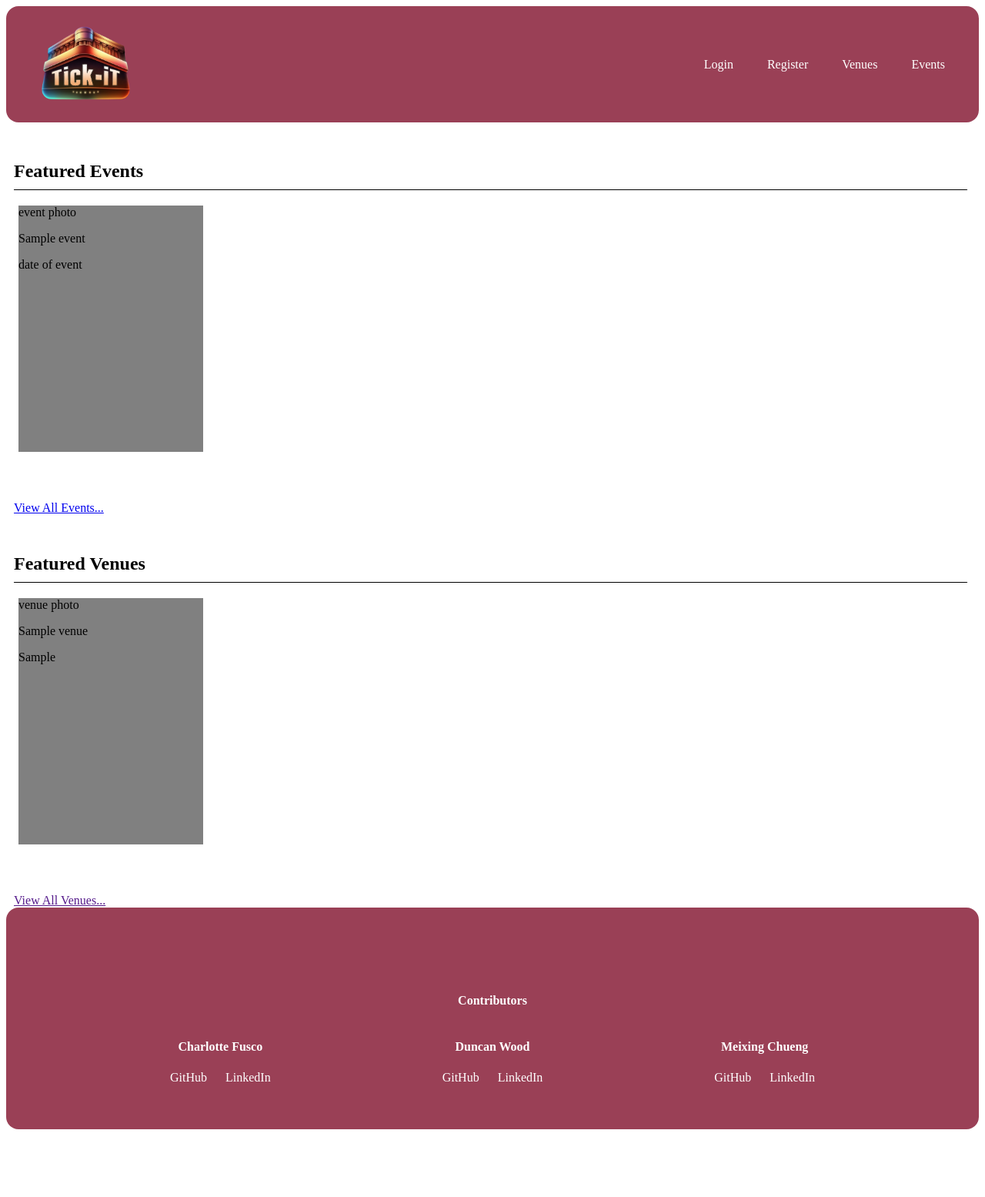
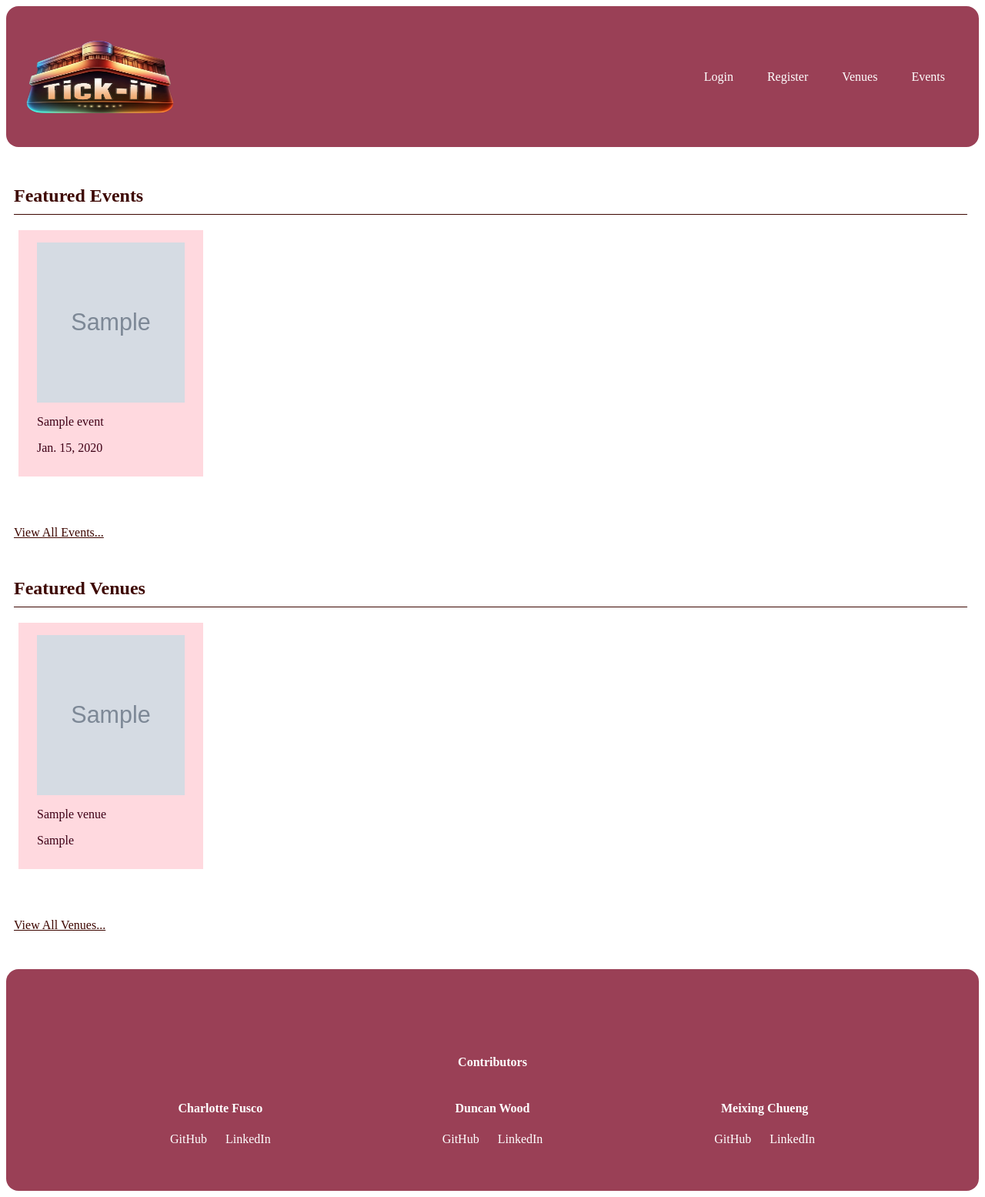
Before and after one commit to nezcodin/Tick-iT-Hackathon, a Django app: page / in a window 1280 px wide. Shown: the whole page at 77% size. Before the commit the page ends 1467 px from the top, so only its background shows below. Run offline with Django 4.2, Linux system fonts and the light colour scheme; tables that the repository leaves empty hold one stand-in row (values such as "Sample post"); grey boxes marked "Sample" are stand-in pictures.

Commit message:
home page done and venue/event models updated

```diff
--- a/tickit_project/tickit/models.py
+++ b/tickit_project/tickit/models.py
@@ -1,10 +1,13 @@
 from django.db import models
 from django.conf import settings
+import datetime
+
 
 class Venue(models.Model):
     owner = models.ForeignKey(settings.AUTH_USER_MODEL, on_delete=models.CASCADE, related_name='member', null=True)
     name = models.CharField(max_length=100)
     location = models.TextField(default='location')
+    photo_url = models.TextField(null=True, default=None)
     def __str__(self):
         return self.name
 
@@ -13,6 +16,9 @@ class Event(models.Model):
     description = models.TextField()
     category = models.CharField(max_length=100)
     venue = models.ForeignKey(Venue, on_delete=models.CASCADE, related_name='events')
+    photo_url = models.TextField(null=True, default=None)
+    date = models.DateField(default=datetime.date.today)
+    time = models.TimeField(default=datetime.time(hour=12, minute=0))
     def __str__(self):
         return self.name
 
--- a/tickit_project/tickit/serializers.py
+++ b/tickit_project/tickit/serializers.py
@@ -42,7 +42,7 @@ class EventSerializer(serializers.HyperlinkedModelSerializer):
     )
     class Meta:
        model = Event
-       fields = ('id', 'event_url', 'name', 'description', 'category', 'venue', 'venue_id', 'venue', 'ticket')
+       fields = ('id', 'event_url', 'name', 'description', 'category', 'venue', 'venue_id', 'venue', 'ticket', 'photo_url', 'date', 'time')
 
 class VenueSerializer(serializers.HyperlinkedModelSerializer):
     event = serializers.HyperlinkedRelatedField(
@@ -55,7 +55,7 @@ class VenueSerializer(serializers.HyperlinkedModelSerializer):
     )
     class Meta:
        model = Venue
-       fields = ('id', 'venue_url', 'name', 'username', 'password', 'address', 'event')
+       fields = ('id', 'venue_url', 'name', 'username', 'password', 'address', 'event', 'photo_url')
 
 class UserSerializer(serializers.HyperlinkedModelSerializer):
     ticket = serializers.HyperlinkedRelatedField(
--- a/tickit_project/tickit/static/base.css
+++ b/tickit_project/tickit/static/base.css
@@ -20,6 +20,7 @@ body {
 main-content {
   flex: 1
 }
+
 header {
   margin: 0 0;
   background-color: var(--md-sys-color-primary);
@@ -32,7 +33,6 @@ footer {
   background-color: var(--md-sys-color-primary);
   border-radius: 1em;
   padding-top: -1em;
-
 }
 
 .nav-container {
@@ -76,7 +76,6 @@ footer {
   width: 100%;
   height: 15rem;
   margin-top: 3rem;
-
 }
 
 .footer-title {
--- a/tickit_project/tickit/static/home.css
+++ b/tickit_project/tickit/static/home.css
@@ -5,13 +5,13 @@
 @import url(./css/theme.dark.css) (prefers-color-scheme: dark);
 
 .featured-event-container {
-  background-color: var(--md-sys-color-primary);
+  background-color: var(--md-sys-color-primary-container);
   height: 20rem;
   width: 15rem;
 }
 
 .venue-container {
-  background-color: gray;
+  background-color: var(--md-sys-color-primary-container);
   flex: 0 0 auto;
   height: 20rem;
   width: 15rem;
@@ -34,13 +34,13 @@
 }
 
 .venues-container::-webkit-scrollbar-track {
-  background: rgb(63, 63, 63);
+  background: var(--md-sys-color-secondary);
   width: 80%;
   border-radius: 10px;
 }
 
 .venues-container::-webkit-scrollbar-thumb {
-  background-color: rgb(172, 172, 172);
+  background-color: var(--md-sys-color-on-secondary-container);
   border-radius: 10px;
   width: 0%;
 }
@@ -59,18 +59,18 @@
 }
 
 .events-container::-webkit-scrollbar-track {
-  background: rgb(63, 63, 63);
+  background: var(--md-sys-color-secondary);
   border-radius: 10px;
 }
 
 .events-container::-webkit-scrollbar-thumb {
-  background-color: rgb(172, 172, 172);
+  background-color: var(--md-sys-color-on-secondary-container);
   border-radius: 10px;
   width: 0%;
 }
 
 .featured-event-container {
-  background-color: gray;
+  background-color: var(--md-sys-color-primary-container);
   flex: 0 0 auto;
   height: 20rem;
   width: 15rem;
@@ -85,12 +85,13 @@
 
 h2 {
   margin-left: 10px;
+  color: var(--md-sys-color-on-secondary-container);
 }
 
 hr.line {
   height: 1px;
   border: 0;
-  background-color: black;
+  background-color: var(--md-sys-color-on-secondary-container);
   width: 98%;
   margin-left: 10px;
   margin-bottom: 20px;
@@ -99,8 +100,26 @@ hr.line {
 
 .featured-venues {
   margin-top: 50px;
+  margin-bottom: 3rem;
 }
 
 .featured-events {
   margin-top: 50px;
 }
+
+img {
+  height: 13rem;
+  width: 12rem;
+  display: flex;
+  margin: auto;
+  margin-top: 1rem;
+}
+
+p {
+  color: var(--md-sys-color-on-primary-container);
+  margin-left: 1.5rem;
+}
+
+a {
+  color: var(--md-sys-color-on-secondary-container)
+}
--- a/tickit_project/tickit/templates/home.html
+++ b/tickit_project/tickit/templates/home.html
@@ -16,9 +16,9 @@
         {% comment %} set up a for loop displaying 10 random events {% endcomment %}
         {% for event in events %}
           <div class="featured-event-container">
-            <img>event photo</img>
+            <img src={{ event.photo_url }}></img>
             <p>{{ event.name }}</p>
-            <p>date of event</p>
+            <p>{{ event.date }}</p>
           </div>
         {% endfor %}
 
@@ -36,7 +36,7 @@
           {% comment %} set up a for loop displaying 10 random venues {% endcomment %}
           {% for venue in venues %}
             <div class="venue-container">
-              <img>venue photo</img>
+              <img src={{ venue.photo_url }}></img>
               <p>{{ venue.name }}</p>
               <p>{{ venue.location }}</p>
             </div>
```
Also changed, not shown: tickit_project/tickit/migrations/0007_event_date_event_photo_url_event_time_and_more.py (added).
